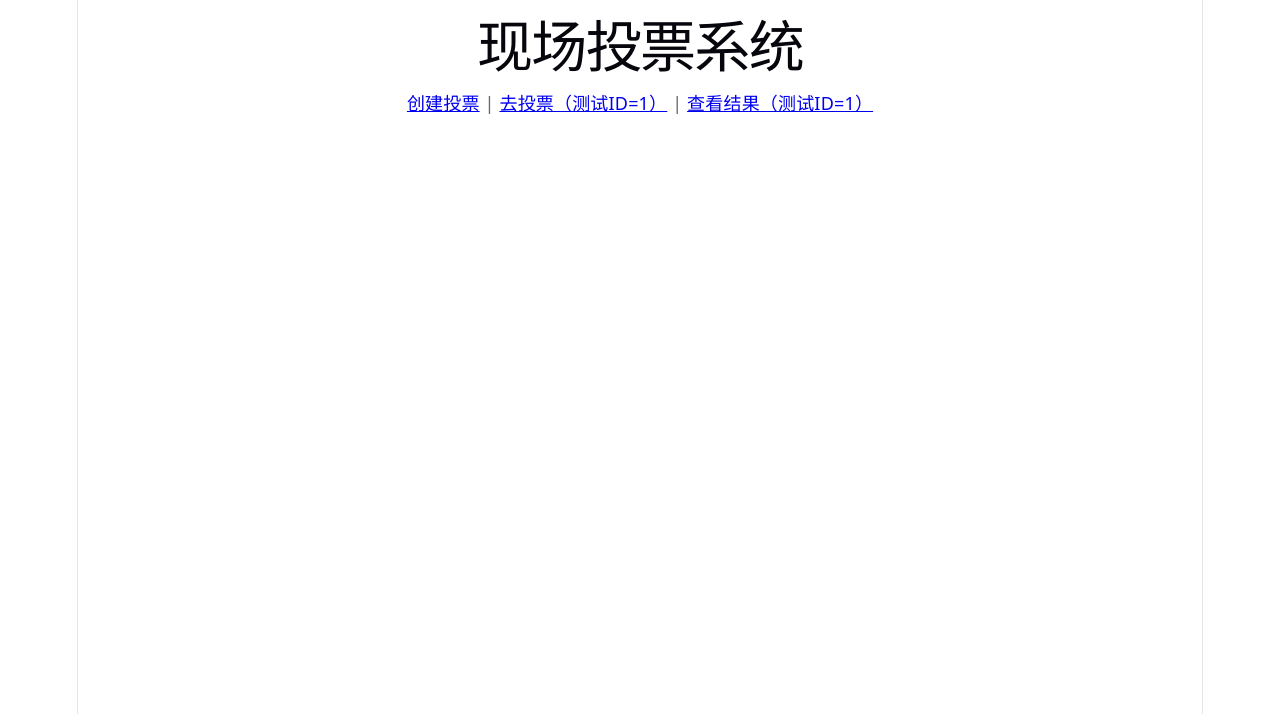
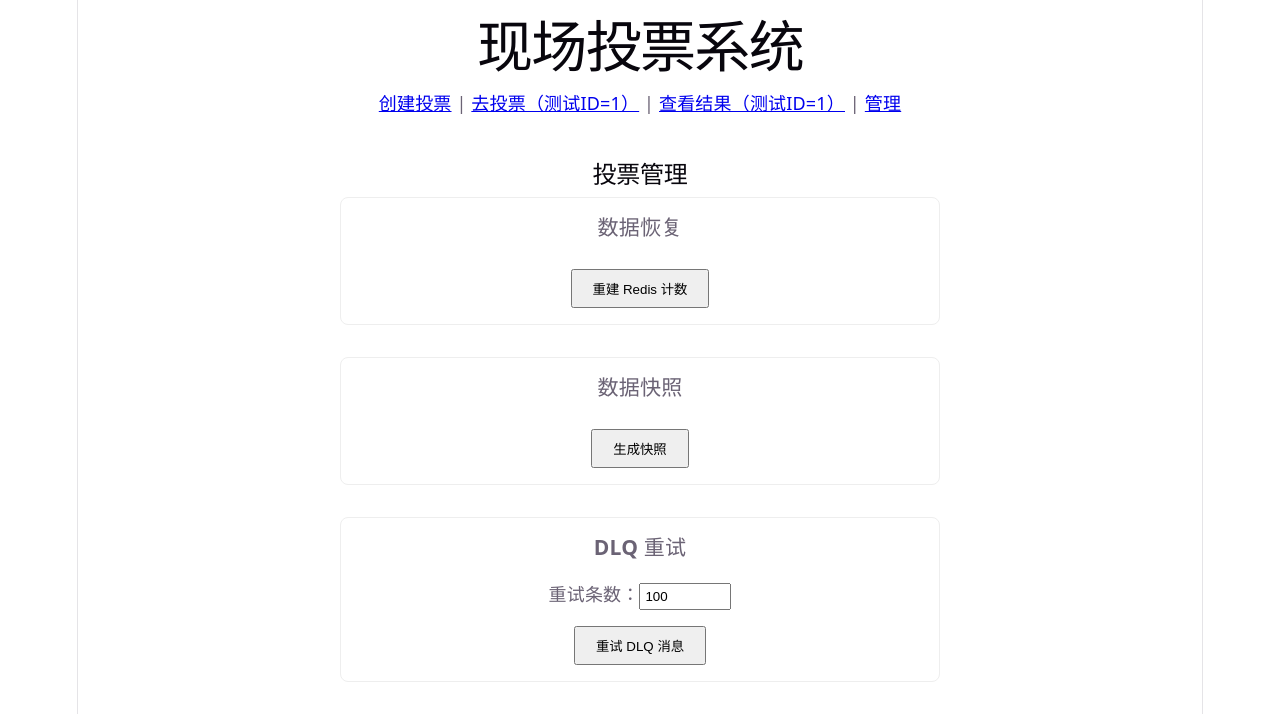
Before and after one commit to Loj1k6189/Distributed, a Vue app in the folder front-end/: page /admin in a window 1280 px wide. Shown: the top 714 px of the page. Built offline with nearby package versions, Linux system fonts and the light colour scheme.

Commit message:
前端添加管理界面

```diff
--- a/front-end/src/App.vue
+++ b/front-end/src/App.vue
@@ -3,9 +3,10 @@
   <div>
     <h1>现场投票系统</h1>
     <nav style="margin: 20px 0">
-      <a href="/create">创建投票</a> |
-      <a href="/vote/1">去投票（测试ID=1）</a> |
-      <a href="/result/1">查看结果（测试ID=1）</a>
+      <router-link to="/create">创建投票</router-link> |
+      <router-link to="/vote/1">去投票（测试ID=1）</router-link> |
+      <router-link to="/result/1">查看结果（测试ID=1）</router-link> |
+      <router-link to="/admin">管理</router-link>
     </nav>
 
     <!-- 路由页面展示在这里 -->
--- /dev/null
+++ b/front-end/src/components/Admin.vue
@@ -0,0 +1,156 @@
+<template>
+  <div class="admin-container">
+    <h2>投票管理</h2>
+
+    <div class="action-group">
+      <h3>数据恢复</h3>
+      <button @click="rebuild" :disabled="loading.rebuild">
+        {{ loading.rebuild ? '执行中...' : '重建 Redis 计数' }}
+      </button>
+      <p v-if="results.rebuild" class="result-msg">{{ results.rebuild }}</p>
+      <p v-if="errors.rebuild" class="error-msg">{{ errors.rebuild }}</p>
+    </div>
+
+    <div class="action-group">
+      <h3>数据快照</h3>
+      <button @click="snapshot" :disabled="loading.snapshot">
+        {{ loading.snapshot ? '执行中...' : '生成快照' }}
+      </button>
+      <p v-if="results.snapshot" class="result-msg">{{ results.snapshot }}</p>
+      <p v-if="errors.snapshot" class="error-msg">{{ errors.snapshot }}</p>
+    </div>
+
+    <div class="action-group">
+      <h3>DLQ 重试</h3>
+      <div class="dlq-controls">
+        <label>重试条数：</label>
+        <input v-model.number="dlqLimit" type="number" min="1" max="1000" />
+      </div>
+      <button @click="dlqRetry" :disabled="loading.dlq">
+        {{ loading.dlq ? '执行中...' : '重试 DLQ 消息' }}
+      </button>
+      <p v-if="results.dlq" class="result-msg">{{ results.dlq }}</p>
+      <p v-if="errors.dlq" class="error-msg">{{ errors.dlq }}</p>
+    </div>
+  </div>
+</template>
+
+<script setup>
+import { reactive, ref } from 'vue'
+import axios from 'axios'
+
+const loading = reactive({
+  rebuild: false,
+  snapshot: false,
+  dlq: false
+})
+
+const results = reactive({
+  rebuild: '',
+  snapshot: '',
+  dlq: ''
+})
+
+const errors = reactive({
+  rebuild: '',
+  snapshot: '',
+  dlq: ''
+})
+
+const dlqLimit = ref(100)
+
+async function rebuild() {
+  loading.rebuild = true
+  errors.rebuild = ''
+  results.rebuild = ''
+  try {
+    const res = await axios.post('/api/votes/admin/recovery/rebuild')
+    // 后端返回 int（重建影响数或状态），优先显示返回值
+    const body = res.data
+    results.rebuild = `重建成功：${body ?? '操作已完成'}`
+  } catch (e) {
+    errors.rebuild = `重建失败：${e.response?.data?.message || e.message}`
+  } finally {
+    loading.rebuild = false
+  }
+}
+
+async function snapshot() {
+  loading.snapshot = true
+  errors.snapshot = ''
+  results.snapshot = ''
+  try {
+    // snapshot 接口无返回 body，调用成功则提示已触发
+    await axios.post('/api/votes/admin/snapshot')
+    results.snapshot = `快照已触发`;
+  } catch (e) {
+    errors.snapshot = `快照失败：${e.response?.data?.message || e.message}`
+  } finally {
+    loading.snapshot = false
+  }
+}
+
+async function dlqRetry() {
+  loading.dlq = true
+  errors.dlq = ''
+  results.dlq = ''
+  try {
+    const res = await axios.post(`/api/votes/admin/dlq/retry?limit=${dlqLimit.value}`)
+    // 后端返回 { retriedCount }
+    const retried = res.data?.retriedCount ?? res.data
+    results.dlq = `DLQ 重试成功：已重试 ${retried} 条`;
+  } catch (e) {
+    errors.dlq = `DLQ 重试失败：${e.response?.data?.message || e.message}`
+  } finally {
+    loading.dlq = false
+  }
+}
+</script>
+
+<style scoped>
+.admin-container {
+  max-width: 600px;
+  margin: 0 auto;
+  padding: 24px;
+}
+
+.action-group {
+  margin-bottom: 32px;
+  padding: 16px;
+  border: 1px solid #eee;
+  border-radius: 8px;
+}
+
+.action-group h3 {
+  margin-top: 0;
+}
+
+button {
+  margin-top: 8px;
+  padding: 8px 20px;
+  cursor: pointer;
+}
+
+.result-msg {
+  color: #2e7d32;
+  background: #e8f5e9;
+  padding: 8px;
+  border-radius: 4px;
+}
+
+.error-msg {
+  color: #c62828;
+  background: #ffebee;
+  padding: 8px;
+  border-radius: 4px;
+}
+
+.dlq-controls {
+  margin: 8px 0;
+}
+
+input {
+  width: 80px;
+  padding: 4px;
+}
+</style>
--- a/front-end/src/components/CreatePoll.vue
+++ b/front-end/src/components/CreatePoll.vue
@@ -5,7 +5,7 @@
 
     <div>
       <label>标题：</label>
-      <input v-model="form.title" placeholder="输入投票标题" />
+      <input v-model="form.name" placeholder="输入投票标题" />
     </div>
 
     <div style="margin: 10px 0">
@@ -27,10 +27,12 @@
 
 <script setup>
 import { ref } from 'vue'
+import { useRouter } from 'vue-router'
 import axios from 'axios'
 
+const router = useRouter()
 const form = ref({
-  title: '',
+  name: '',
   type: 'SINGLE'
 })
 
@@ -41,13 +43,15 @@ const submit = async () => {
 
   try {
     const res = await axios.post('/api/votes/polls', {
-      title: form.value.title,
-      type: form.value.type,
-      options: options
+      name: form.value.name,
+      allowMultiple: form.value.type === 'MULTIPLE',
+      options
     })
-    alert('创建成功！ID：' + res.data.id)
+    const pollId = res.data.pollId
+    alert('创建成功！ID：' + pollId)
+    router.push(`/vote/${pollId}`)
   } catch (e) {
-    alert('创建失败')
+    alert('创建失败：' + (e.response?.data?.message || e.message))
     console.error(e)
   }
 }
--- a/front-end/src/components/VoteResult.vue
+++ b/front-end/src/components/VoteResult.vue
@@ -4,9 +4,11 @@
     <h2>投票结果</h2>
     <div v-if="loading">加载中...</div>
     <div v-else>
-      <h3>{{ result.title }}</h3>
-      <div v-for="item in result.options" :key="item.id">
-        <p>{{ item.content }} —— 票数：{{ item.voteCount }}</p>
+      <h3>{{ result.name || '投票活动 #' + pollId }}</h3>
+      <p>总票数：{{ result.ballots }}</p>
+      <p>投票模式：{{ result.allowMultiple ? '多选' : '单选' }}</p>
+      <div v-for="item in result.options" :key="item.optionId">
+        <p>{{ item.optionText }} —— 票数：{{ item.votes }}</p>
       </div>
     </div>
   </div>
@@ -20,12 +22,18 @@ import axios from 'axios'
 const route = useRoute()
 const pollId = route.params.id
 
-const result = ref({})
+const result = ref({ options: [] })
 const loading = ref(true)
 
 onMounted(async () => {
-  const res = await axios.get(`/api/votes/polls/${pollId}/result`)
-  result.value = res.data
-  loading.value = false
+  try {
+    const res = await axios.get(`/api/votes/polls/${pollId}/result`)
+    result.value = res.data
+  } catch (e) {
+    alert('加载结果失败：' + (e.response?.data?.message || e.message))
+    console.error(e)
+  } finally {
+    loading.value = false
+  }
 })
 </script>
--- a/front-end/src/components/VoteSubmit.vue
+++ b/front-end/src/components/VoteSubmit.vue
@@ -4,18 +4,37 @@
     <h2>参与投票</h2>
     <div v-if="loading">加载中...</div>
     <div v-else>
-      <h3>{{ poll.title }}</h3>
+      <h3>投票活动 #{{ pollId }}</h3>
 
-      <div v-for="opt in poll.options" :key="opt.id">
+      <div style="margin: 10px 0">
+        <label>投票人ID：</label>
+        <input v-model="voterId" placeholder="输入 voterId" />
+      </div>
+
+      <div v-if="poll.allowMultiple">
+        <div v-for="opt in poll.options" :key="opt.optionId">
           <label>
             <input
-            :type="poll.type === 'SINGLE' ? 'radio' : 'checkbox'"
-            v-model="selected"
-            :value="opt.id"
-            name="opt"
+              type="checkbox"
+              v-model="selectedMulti"
+              :value="opt.optionId"
             />
-          {{ opt.content }}
+            {{ opt.optionText }}
           </label>
+        </div>
+      </div>
+      <div v-else>
+        <div v-for="opt in poll.options" :key="opt.optionId">
+          <label>
+            <input
+              type="radio"
+              v-model="selectedSingle"
+              :value="opt.optionId"
+              name="option"
+            />
+            {{ opt.optionText }}
+          </label>
+        </div>
       </div>
 
       <button @click="submitVote" style="margin-top:10px">提交投票</button>
@@ -31,25 +50,51 @@ import axios from 'axios'
 const route = useRoute()
 const pollId = route.params.id
 
-const poll = ref({})
-const selected = ref([])
+const poll = ref({ name: '', allowMultiple: false, options: [] })
+const voterId = ref('')
+const selectedSingle = ref(null)
+const selectedMulti = ref([])
 const loading = ref(true)
 
+const optionIds = computed(() => {
+  if (poll.value.allowMultiple) {
+    return Array.isArray(selectedMulti.value) ? selectedMulti.value : []
+  }
+  return selectedSingle.value ? [selectedSingle.value] : []
+})
+
 onMounted(async () => {
-  const res = await axios.get(`/api/votes/polls/${pollId}`)
+  try {
+    const res = await axios.get(`/api/votes/polls/${pollId}/result`)
     poll.value = res.data
+  } catch (e) {
+    alert('加载投票信息失败：' + (e.response?.data?.message || e.message))
+    console.error(e)
+  } finally {
     loading.value = false
+  }
 })
 
 const submitVote = async () => {
+  if (!voterId.value.trim()) {
+    alert('请输入 voterId')
+    return
+  }
+  if (optionIds.value.length === 0) {
+    alert('请至少选择一个选项')
+    return
+  }
+
   try {
     await axios.post('/api/votes/submit', {
-      pollId: pollId,
-      optionIds: selected.value
+      pollId: Number(pollId),
+      voterId: voterId.value.trim(),
+      optionIds: optionIds.value
     })
     alert('投票成功！')
   } catch (e) {
-    alert('投票失败：' + e.response?.data?.message)
+    alert('投票失败：' + (e.response?.data?.message || e.message))
+    console.error(e)
   }
 }
 </script>
--- a/front-end/src/router/index.ts
+++ b/front-end/src/router/index.ts
@@ -3,11 +3,13 @@ import { createRouter, createWebHistory } from 'vue-router'
 import CreatePoll from '../components/CreatePoll.vue'
 import VoteSubmit from '../components/VoteSubmit.vue'
 import VoteResult from '../components/VoteResult.vue'
+import Admin from '../components/Admin.vue'
 
 const routes = [
   { path: '/create', component: CreatePoll },
   { path: '/vote/:id', component: VoteSubmit },
   { path: '/result/:id', component: VoteResult },
+  { path: '/admin', component: Admin }
 ]
 
 const router = createRouter({
```
Also changed, not shown: 2 other files (tests, documents, lock files or other folders). Lines whose indentation alone changed are shown as unchanged.
